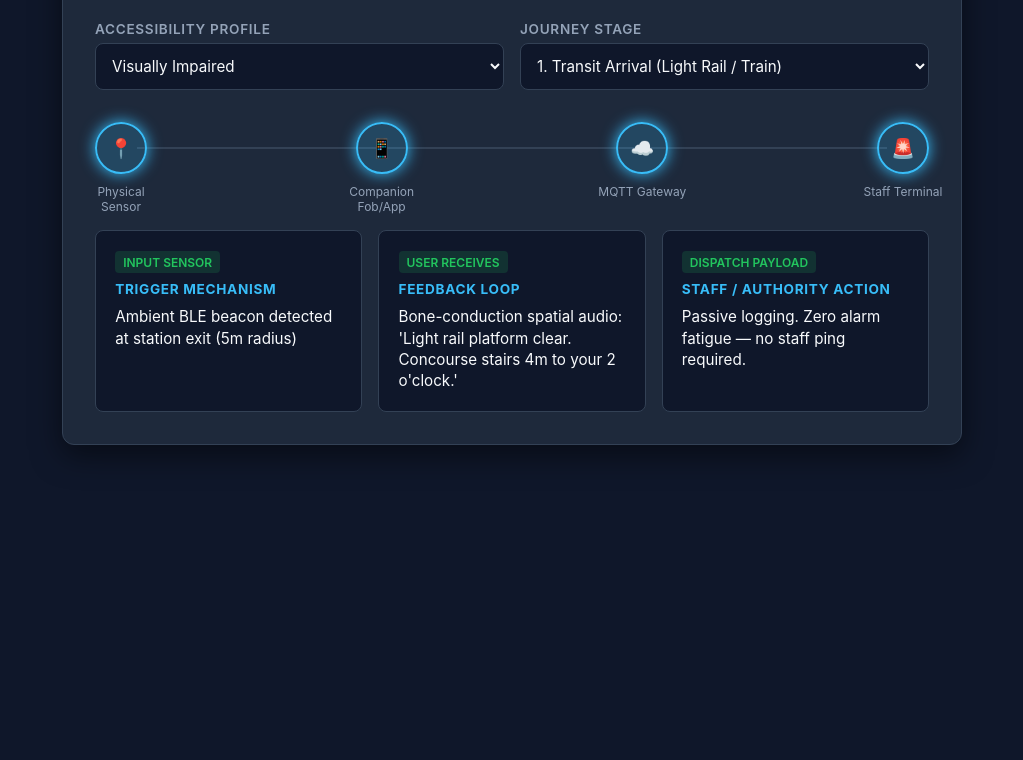
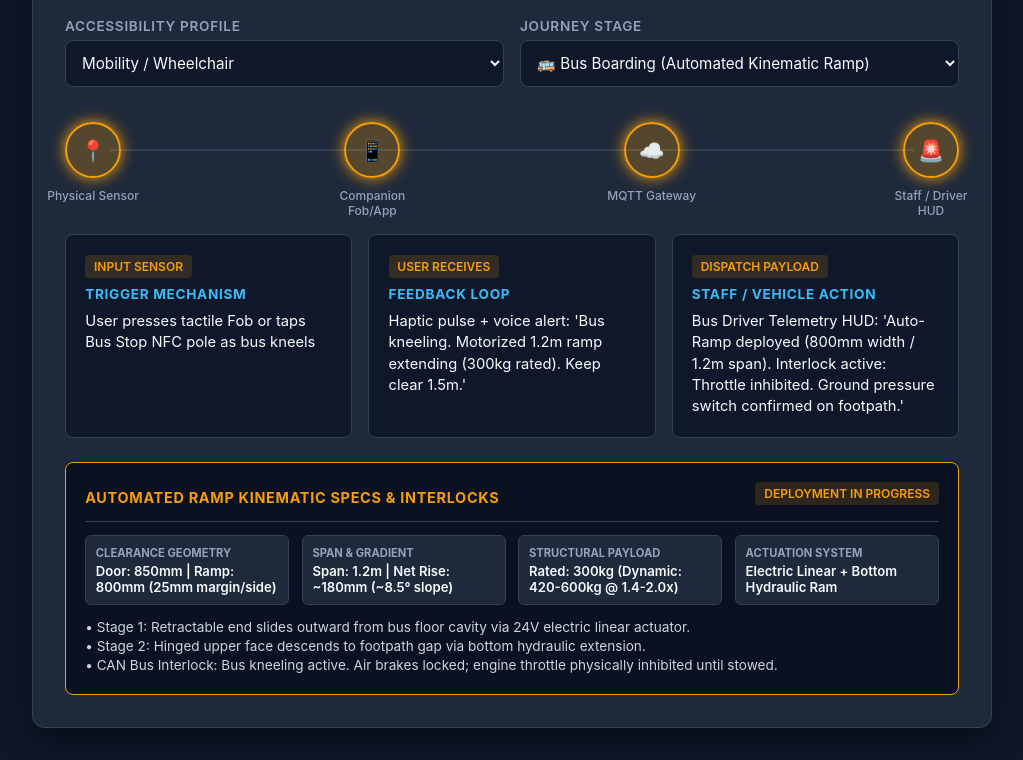
Before and after one commit to MithraDevelops/sydney-nightlife-accesibility, a plain HTML site: page index.html in a window 1280 px wide. Shown: the part 124-884 px from the top of the page, without its empty margins (128-1151 px from the left). Before the commit the page ends 800 px from the top, so only its background shows below. Drawn offline with Linux system fonts and the light colour scheme.

Commit message:
Update title and improve accessibility features

```diff
--- a/index.html
+++ b/index.html
@@ -3,7 +3,7 @@
 <head>
   <meta charset="UTF-8" />
   <meta name="viewport" content="width=device-width, initial-scale=1.0" />
-  <title>Sydney Nightlife Accessibility Simulator</title>
+  <title>Sydney Nightlife & Transit Accessibility Simulator</title>
   <style>
     :root {
       --bg: #0f172a;
@@ -14,45 +14,59 @@
       --text-muted: #94a3b8;
       --border: #334155;
       --highlight: #22c55e;
+      --bus-accent: #f59e0b;
+      --bus-glow: rgba(245, 158, 11, 0.25);
     }
     * { box-sizing: border-box; margin: 0; padding: 0; font-family: -apple-system, BlinkMacSystemFont, "Segoe UI", Roboto, sans-serif; }
     body { background-color: var(--bg); color: var(--text); padding: 2rem 1rem; display: flex; justify-content: center; }
-    .container { max-width: 900px; width: 100%; background: var(--card-bg); border-radius: 12px; border: 1px solid var(--border); padding: 2rem; box-shadow: 0 10px 30px rgba(0,0,0,0.5); }
-    h1 { font-size: 1.5rem; margin-bottom: 0.5rem; color: var(--accent); }
+    .container { max-width: 960px; width: 100%; background: var(--card-bg); border-radius: 12px; border: 1px solid var(--border); padding: 2rem; box-shadow: 0 10px 30px rgba(0,0,0,0.5); }
+    h1 { font-size: 1.5rem; margin-bottom: 0.3rem; color: var(--accent); }
     p.subtitle { color: var(--text-muted); margin-bottom: 1.5rem; font-size: 0.95rem; }
 
     .controls { display: grid; grid-template-columns: 1fr 1fr; gap: 1rem; margin-bottom: 2rem; }
     label { font-size: 0.85rem; text-transform: uppercase; letter-spacing: 0.05em; color: var(--text-muted); display: block; margin-bottom: 0.4rem; font-weight: 600; }
-    select { width: 100%; padding: 0.75rem; background: #0f172a; border: 1px solid var(--border); border-radius: 8px; color: var(--text); font-size: 0.95rem; outline: none; }
+    select { width: 100%; padding: 0.75rem; background: #0f172a; border: 1px solid var(--border); border-radius: 8px; color: var(--text); font-size: 0.95rem; outline: none; transition: border-color 0.2s ease; }
     select:focus { border-color: var(--accent); }
 
-    .pipeline { display: flex; justify-content: space-between; align-items: center; position: relative; margin: 2rem 0; }
+    .pipeline { display: flex; justify-content: space-between; align-items: center; position: relative; margin: 2.2rem 0; }
     .pipeline::before { content: ""; position: absolute; top: 50%; left: 5%; right: 5%; height: 2px; background: var(--border); z-index: 1; transform: translateY(-50%); }
-    .node { position: relative; z-index: 2; background: #0f172a; border: 2px solid var(--border); border-radius: 50%; width: 52px; height: 52px; display: flex; align-items: center; justify-content: center; font-size: 1.2rem; transition: all 0.3s ease; }
+    .node { position: relative; z-index: 2; background: #0f172a; border: 2px solid var(--border); border-radius: 50%; width: 56px; height: 56px; display: flex; align-items: center; justify-content: center; font-size: 1.3rem; transition: all 0.3s ease; }
     .node.active { border-color: var(--accent); background: var(--accent-glow); box-shadow: 0 0 15px var(--accent); }
-    .node-label { position: absolute; top: 60px; font-size: 0.75rem; text-align: center; width: 90px; left: 50%; transform: translateX(-50%); color: var(--text-muted); }
+    .node.bus-active { border-color: var(--bus-accent); background: var(--bus-glow); box-shadow: 0 0 15px var(--bus-accent); }
+    .node-label { position: absolute; top: 64px; font-size: 0.75rem; text-align: center; width: 100px; left: 50%; transform: translateX(-50%); color: var(--text-muted); font-weight: 500; }
 
     .grid-cards { display: grid; grid-template-columns: repeat(3, 1fr); gap: 1rem; margin-top: 3.5rem; }
     .card { background: #0f172a; border: 1px solid var(--border); border-radius: 8px; padding: 1.2rem; }
     .card h3 { font-size: 0.85rem; text-transform: uppercase; color: var(--accent); margin-bottom: 0.6rem; letter-spacing: 0.05em; }
-    .card p { font-size: 0.95rem; line-height: 1.4; color: var(--text); }
-    .badge { display: inline-block; padding: 0.2rem 0.5rem; border-radius: 4px; font-size: 0.75rem; font-weight: 600; background: rgba(34, 197, 94, 0.15); color: var(--highlight); margin-bottom: 0.5rem; }
+    .card p { font-size: 0.92rem; line-height: 1.45; color: var(--text); }
+    .badge { display: inline-block; padding: 0.25rem 0.55rem; border-radius: 4px; font-size: 0.75rem; font-weight: 600; background: rgba(34, 197, 94, 0.15); color: var(--highlight); margin-bottom: 0.5rem; }
+    .badge.bus { background: rgba(245, 158, 11, 0.15); color: var(--bus-accent); }
+
+    .mechanical-spec { display: none; margin-top: 1.5rem; background: #0b1120; border: 1px solid var(--bus-accent); border-radius: 8px; padding: 1.2rem; }
+    .mechanical-spec.visible { display: block; }
+    .spec-header { display: flex; justify-content: space-between; align-items: center; margin-bottom: 0.8rem; border-bottom: 1px solid #334155; padding-bottom: 0.5rem; }
+    .spec-header h4 { font-size: 0.9rem; text-transform: uppercase; color: var(--bus-accent); letter-spacing: 0.05em; }
+    .spec-grid { display: grid; grid-template-columns: repeat(4, 1fr); gap: 0.8rem; font-size: 0.82rem; }
+    .spec-item { background: #1e293b; padding: 0.6rem; border-radius: 6px; border: 1px solid var(--border); }
+    .spec-item strong { display: block; color: var(--text-muted); font-size: 0.7rem; text-transform: uppercase; margin-bottom: 0.2rem; }
+    .spec-item span { color: var(--text); font-weight: 600; }
+    .kinematic-status { margin-top: 0.8rem; font-size: 0.85rem; color: #cbd5e1; line-height: 1.4; }
   </style>
 </head>
 <body>
 
 <div class="container">
-  <h1>Sydney Nightlife Accessibility Architecture</h1>
-  <p class="subtitle">Interactive End-to-End System Simulation & Payload Model</p>
+  <h1>Sydney Nightlife & Transit Accessibility Simulator</h1>
+  <p class="subtitle">Real-Time Sensor Pipeline, IoT Cloud Dispatch & Automated Kinematic Bus Ramp</p>
 
   <div class="controls">
     <div>
       <label for="profileSelect">Accessibility Profile</label>
       <select id="profileSelect">
+        <option value="mobility">Mobility / Wheelchair</option>
         <option value="blind">Visually Impaired</option>
         <option value="deaf">Deaf / Hard of Hearing</option>
         <option value="nonverbal">Non-Verbal / Speech Impaired</option>
-        <option value="mobility">Mobility / Wheelchair</option>
         <option value="sensory">Neurodivergent / Sensory Sensitive</option>
       </select>
     </div>
@@ -60,6 +74,7 @@
     <div>
       <label for="stageSelect">Journey Stage</label>
       <select id="stageSelect">
+        <option value="bus_ramp">🚌 Bus Boarding (Automated Kinematic Ramp)</option>
         <option value="transit">1. Transit Arrival (Light Rail / Train)</option>
         <option value="crossing">2. Street Crossing (George St PB/5)</option>
         <option value="entry">3. Venue Entry (Club / Bar)</option>
@@ -72,135 +87,216 @@
     <div class="node active" id="node-env">📍<span class="node-label">Physical Sensor</span></div>
     <div class="node active" id="node-client">📱<span class="node-label">Companion Fob/App</span></div>
     <div class="node active" id="node-server">☁️<span class="node-label">MQTT Gateway</span></div>
-    <div class="node active" id="node-staff">🚨<span class="node-label">Staff Terminal</span></div>
+    <div class="node active" id="node-staff">🚨<span class="node-label">Staff / Driver HUD</span></div>
   </div>
 
   <div class="grid-cards">
     <div class="card">
       <span class="badge" id="badge-trigger">INPUT SENSOR</span>
       <h3>Trigger Mechanism</h3>
-      <p id="desc-trigger">Detecting BLE Beacon RSSI proximity.</p>
+      <p id="desc-trigger">Loading...</p>
     </div>
     <div class="card">
       <span class="badge" id="badge-feedback">USER RECEIVES</span>
       <h3>Feedback Loop</h3>
-      <p id="desc-feedback">Spatial bone-conduction voice guidance.</p>
+      <p id="desc-feedback">Loading...</p>
     </div>
     <div class="card">
       <span class="badge" id="badge-dispatch">DISPATCH PAYLOAD</span>
-      <h3>Staff / Authority Action</h3>
-      <p id="desc-dispatch">No active alert; background route tracking active.</p>
+      <h3>Staff / Vehicle Action</h3>
+      <p id="desc-dispatch">Loading...</p>
     </div>
+  </div>
+
+  <!-- Mechanical Ramp Telemetry & Kinematics Spec Block -->
+  <div class="mechanical-spec" id="mechanicalSpec">
+    <div class="spec-header">
+      <h4>Automated Ramp Kinematic Specs & Interlocks</h4>
+      <span class="badge bus" id="kinematicState">DEPLOYMENT IN PROGRESS</span>
+    </div>
+    <div class="spec-grid">
+      <div class="spec-item">
+        <strong>Clearance Geometry</strong>
+        <span>Door: 850mm | Ramp: 800mm (25mm margin/side)</span>
+      </div>
+      <div class="spec-item">
+        <strong>Span & Gradient</strong>
+        <span>Span: 1.2m | Net Rise: ~180mm (~8.5° slope)</span>
+      </div>
+      <div class="spec-item">
+        <strong>Structural Payload</strong>
+        <span>Rated: 300kg (Dynamic: 420-600kg @ 1.4-2.0x)</span>
+      </div>
+      <div class="spec-item">
+        <strong>Actuation System</strong>
+        <span>Electric Linear + Bottom Hydraulic Ram</span>
+      </div>
+    </div>
+    <p class="kinematic-status" id="kinematicDesc">
+      • Stage 1: Retractable end slides outward from bus floor cavity via 24V electric linear actuator.<br>
+      • Stage 2: Hinged upper face descends to footpath gap via bottom hydraulic extension.<br>
+      • CAN Bus Interlock: Bus kneeling active. Air brakes locked; engine throttle physically inhibited until stowed.
+    </p>
   </div>
 </div>
 
 <script>
   const scenarioMatrix = {
+    mobility: {
+      bus_ramp: {
+        isBus: true,
+        trigger: "User presses tactile Fob or taps Bus Stop NFC pole as bus kneels",
+        feedback: "Haptic pulse + voice alert: 'Bus kneeling. Motorized 1.2m ramp extending (300kg rated). Keep clear 1.5m.'",
+        dispatch: "Bus Driver Telemetry HUD: 'Auto-Ramp deployed (800mm width / 1.2m span). Interlock active: Throttle inhibited. Ground pressure switch confirmed on footpath.'"
+      },
+      transit: {
+        isBus: false,
+        trigger: "Platform BLE beacon handshake",
+        feedback: "Route recalculation avoiding stairs; live lift operational status displayed.",
+        dispatch: "Station attendant tablet: 'Step-free transit patron on platform.'"
+      },
+      crossing: {
+        isBus: false,
+        trigger: "Smart crossing zone auto-trigger",
+        feedback: "Haptic notification: 'Pedestrian walk extended by 8 seconds.'",
+        dispatch: "TMC signal delay extended for wheelchair crossing clearance."
+      },
+      entry: {
+        isBus: false,
+        trigger: "NFC tap at external threshold tag",
+        feedback: "Screen notice: 'Ramp assistance requested.'",
+        dispatch: "Door Host: 'Wheelchair patron at George St entrance. Deploy side ramp.'"
+      },
+      sos: {
+        isBus: false,
+        trigger: "Fob SOS trigger",
+        feedback: "Visual and haptic transmission acknowledgment.",
+        dispatch: "Emergency Dispatch: 'Mobility impaired user stranded. Require wheelchair-accessible extraction unit.'"
+      }
+    },
     blind: {
+      bus_ramp: {
+        isBus: true,
+        trigger: "Exterior bus BLE beacon detected + single press on pocket fob",
+        feedback: "Bone-conduction spatial audio: 'Route 333 knelt. 1.2m ramp deployed at front 850mm door. Acoustic locator ping active at ramp tip.'",
+        dispatch: "Driver HUD: 'Visually impaired passenger boarding. Ramp deployed; keep vehicle stationary until passenger is seated.'"
+      },
       transit: {
+        isBus: false,
         trigger: "Ambient BLE beacon detected at station exit (5m radius)",
         feedback: "Bone-conduction spatial audio: 'Light rail platform clear. Concourse stairs 4m to your 2 o'clock.'",
         dispatch: "Passive logging. Zero alarm fatigue — no staff ping required."
       },
       crossing: {
+        isBus: false,
         trigger: "Proximity match to intersection PB/5 tactile signal",
         feedback: "Distinct directional haptic pulse confirming ped-crossing cycle requested.",
         dispatch: "Traffic Management Centre: Walk phase hold requested automatically."
       },
       entry: {
+        isBus: false,
         trigger: "Intentional high-contrast NFC card tap at venue entry counter",
         feedback: "Short confirming chime + wrist buzz.",
         dispatch: "Host Tablet Alert: 'Guest with low vision arriving. Provide step guidance past strobe corridor.'"
       },
       sos: {
+        isBus: false,
         trigger: "2-second physical push-button hold on tactile keyfob",
         feedback: "Continuous slow haptic pulse confirming SOS transmitted; phone line opens.",
-        dispatch: "NSW Emergency Services / Safe Space: Indoor Beacon ID + GPS + Accessibility Token: 'Blind patron needs urgent navigation assist.'"
+        dispatch: "NSW Emergency Services / Safe Space: Indoor Beacon ID + GPS: 'Blind patron needs urgent navigation assist.'"
       }
     },
     deaf: {
+      bus_ramp: {
+        isBus: true,
+        trigger: "Tap card on bus stop beacon post",
+        feedback: "High-contrast phone alert + bus exterior LED strips pulse green: 'Automated ramp extended across footpath. Safe to board.'",
+        dispatch: "Driver Console: 'Deaf customer boarding via automatic ramp. Visual floor indicators lit.'"
+      },
       transit: {
+        isBus: false,
         trigger: "Geofence ping via transit BLE beacon",
         feedback: "Double haptic buzz + high-contrast visual display card showing station exit directions.",
         dispatch: "Passive routing log."
       },
       crossing: {
+        isBus: false,
         trigger: "Intersection beacon detection",
         feedback: "Screen flashes bright green pulse when walk cycle goes live.",
         dispatch: "Traffic cycle logged."
       },
       entry: {
+        isBus: false,
         trigger: "NFC tap on venue door scanner",
         feedback: "Vibration confirmation; digital venue map loaded.",
         dispatch: "Door Security Screen: 'Guest is Deaf. Use visual board/text for ticketing; do not shout.'"
       },
       sos: {
+        isBus: false,
         trigger: "Fob button emergency squeeze",
         feedback: "Screen displays silent SOS strobe + real-time SMS chat interface with local responders.",
         dispatch: "Terminal Alert: 'Deaf guest in distress. Respond via text or on-foot visual hail.'"
       }
     },
     nonverbal: {
+      bus_ramp: {
+        isBus: true,
+        trigger: "App quick-action button 'Board Bus with Ramp'",
+        feedback: "Screen loads destination card and confirms: 'Ramp requested. Driver notified.'",
+        dispatch: "Driver Console: 'Non-verbal passenger boarding via ramp. Fare destination pre-routed on terminal.'"
+      },
       transit: {
+        isBus: false,
         trigger: "Transit beacon connection",
         feedback: "Pre-configured rapid phrase cards queued on home screen.",
         dispatch: "System stand-by."
       },
       crossing: {
+        isBus: false,
         trigger: "Automated PB/5 proximity link",
         feedback: "Visual countdown timer shown on device lock screen.",
         dispatch: "Crossing cycle initiated."
       },
       entry: {
+        isBus: false,
         trigger: "NFC tap at bar or ticketing counter",
         feedback: "Companion screen pops up primary communication board (e.g., 'Ticket on app', 'Water', 'Exit').",
         dispatch: "Counter POS terminal: 'Patron is non-verbal. Please read user display.'"
       },
       sos: {
+        isBus: false,
         trigger: "Quick triple-tap on fob",
         feedback: "Device confirms SOS broadcast silently.",
-        dispatch: "Venue Security: 'Non-verbal guest distress beacon active at Section B bar. In-person check required.'"
-      }
-    },
-    mobility: {
-      transit: {
-        trigger: "Platform BLE beacon handshake",
-        feedback: "Route recalculation avoiding stairs; live lift operational status displayed.",
-        dispatch: "Station attendant tablet: 'Step-free transit patron on platform.'"
-      },
-      crossing: {
-        trigger: "Smart crossing zone auto-trigger",
-        feedback: "Haptic notification: 'Pedestrian walk extended by 8 seconds.'",
-        dispatch: "TMC signal delay extended for wheelchair crossing clearance."
-      },
-      entry: {
-        trigger: "NFC tap at external threshold tag",
-        feedback: "Screen notice: 'Ramp assistance requested.'",
-        dispatch: "Door Host: 'Wheelchair patron at George St entrance. Deploy side ramp.'"
-      },
-      sos: {
-        trigger: "Fob SOS trigger",
-        feedback: "Visual and haptic transmission acknowledgment.",
-        dispatch: "Emergency Dispatch: 'Mobility impaired user stranded. Require wheelchair-accessible extraction unit.'"
+        dispatch: "Venue Security: 'Non-verbal guest distress beacon active at Bar 2. In-person check required.'"
       }
     },
     sensory: {
+      bus_ramp: {
+        isBus: true,
+        trigger: "Discreet fob button tap",
+        feedback: "Gentle silent haptic confirmation; app displays lowest-occupancy seating zone near front.",
+        dispatch: "Driver Dash: 'Sensory-sensitive patron boarding. Bus exterior beeper volume lowered for descent.'"
+      },
       transit: {
+        isBus: false,
         trigger: "Transit concourse beacon",
         feedback: "Low-stimulation UI activates; routes through lowest-decibel exit corridors.",
         dispatch: "Passive routing log."
       },
       crossing: {
+        isBus: false,
         trigger: "PB/5 proximity zone",
         feedback: "Muted gentle haptic prompt (sound muted to prevent sensory overload).",
         dispatch: "Standard ped cycle."
       },
       entry: {
+        isBus: false,
         trigger: "Fob NFC tap at venue gate",
         feedback: "Phone displays venue quiet-zone map and chillout room access pin.",
         dispatch: "Host Screen: 'Sensory-sensitive patron. Direct immediately to quiet zone / bypass main queue.'"
       },
       sos: {
+        isBus: false,
         trigger: "De-escalation long-press",
         feedback: "Calming visual pulse with guided breathing exercise; all device sounds muted.",
         dispatch: "Venue Care Team: 'Patron experiencing sensory overload in main hall. Send peer escort to guide to quiet room.'"
@@ -213,6 +309,11 @@
   const descTrigger = document.getElementById("desc-trigger");
   const descFeedback = document.getElementById("desc-feedback");
   const descDispatch = document.getElementById("desc-dispatch");
+  const badgeTrigger = document.getElementById("badge-trigger");
+  const badgeFeedback = document.getElementById("badge-feedback");
+  const badgeDispatch = document.getElementById("badge-dispatch");
+  const nodes = document.querySelectorAll(".node");
+  const mechanicalSpec = document.getElementById("mechanicalSpec");
 
   function updateView() {
     const profile = profileSelect.value;
@@ -222,6 +323,20 @@
     descTrigger.textContent = data.trigger;
     descFeedback.textContent = data.feedback;
     descDispatch.textContent = data.dispatch;
+
+    if (data.isBus) {
+      badgeTrigger.className = "badge bus";
+      badgeFeedback.className = "badge bus";
+      badgeDispatch.className = "badge bus";
+      nodes.forEach(n => n.classList.add("bus-active"));
+      mechanicalSpec.classList.add("visible");
+    } else {
+      badgeTrigger.className = "badge";
+      badgeFeedback.className = "badge";
+      badgeDispatch.className = "badge";
+      nodes.forEach(n => n.classList.remove("bus-active"));
+      mechanicalSpec.classList.remove("visible");
+    }
   }
 
   profileSelect.addEventListener("change", updateView);
```
